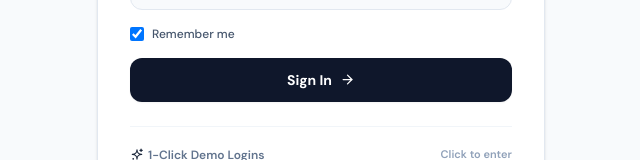
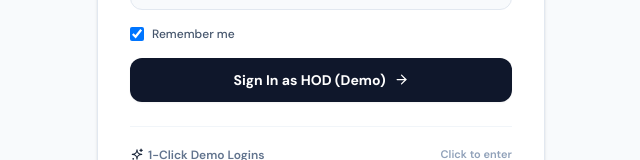
Before and after one commit to its5zoo/temp1, a React (Vite) app in the folder client/: page /login in a window 1280 px wide. Shown: the part 437-597 px from the top of the page, without its empty margins (319-959 px from the left). Built offline with nearby package versions, Linux system fonts and the light colour scheme; no server answers.

Commit message:
feat: dynamically update Sign In button label based on selected role demo

```diff
--- a/client/src/pages/Login.jsx
+++ b/client/src/pages/Login.jsx
@@ -240,7 +240,7 @@ export default function Login() {
               disabled={loading}
               className="w-full py-3 px-4 rounded-xl bg-slate-900 hover:bg-slate-800 text-white font-bold text-sm flex items-center justify-center gap-2 transition-all cursor-pointer shadow-xs disabled:opacity-50"
             >
-              <span>{loading ? 'Signing in...' : 'Sign In'}</span>
+              <span>{loading ? 'Signing in...' : `Sign In as ${ROLE_PRESETS.find(r => r.id === selectedRole)?.label || 'User'} (Demo)`}</span>
               <ArrowRight size={15} />
             </button>
           </form>
```
